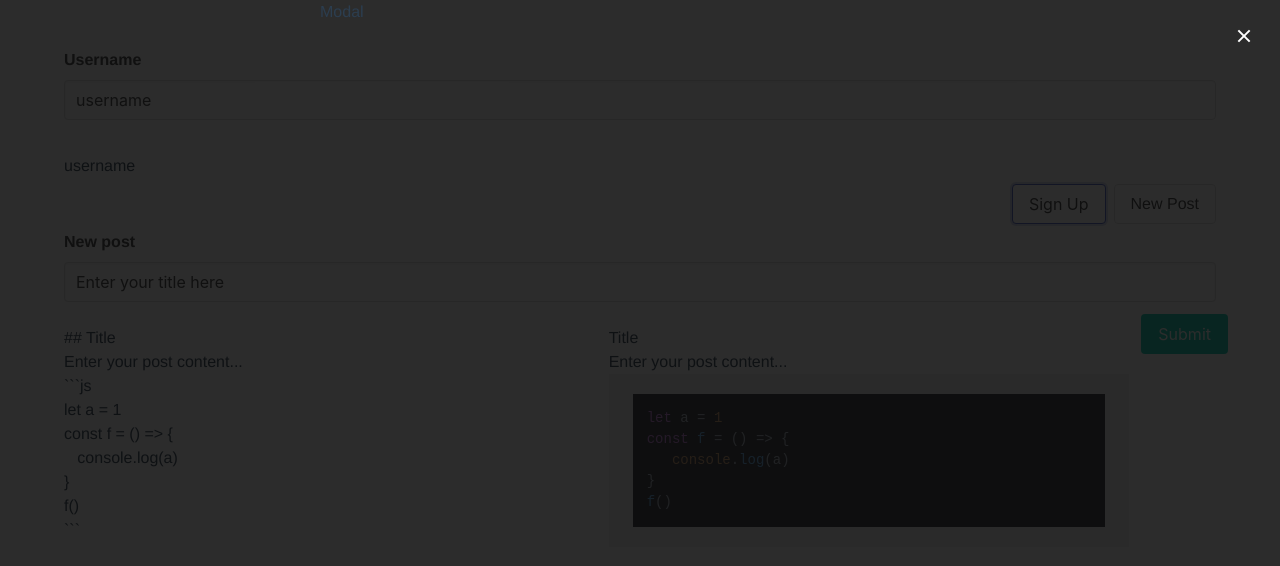
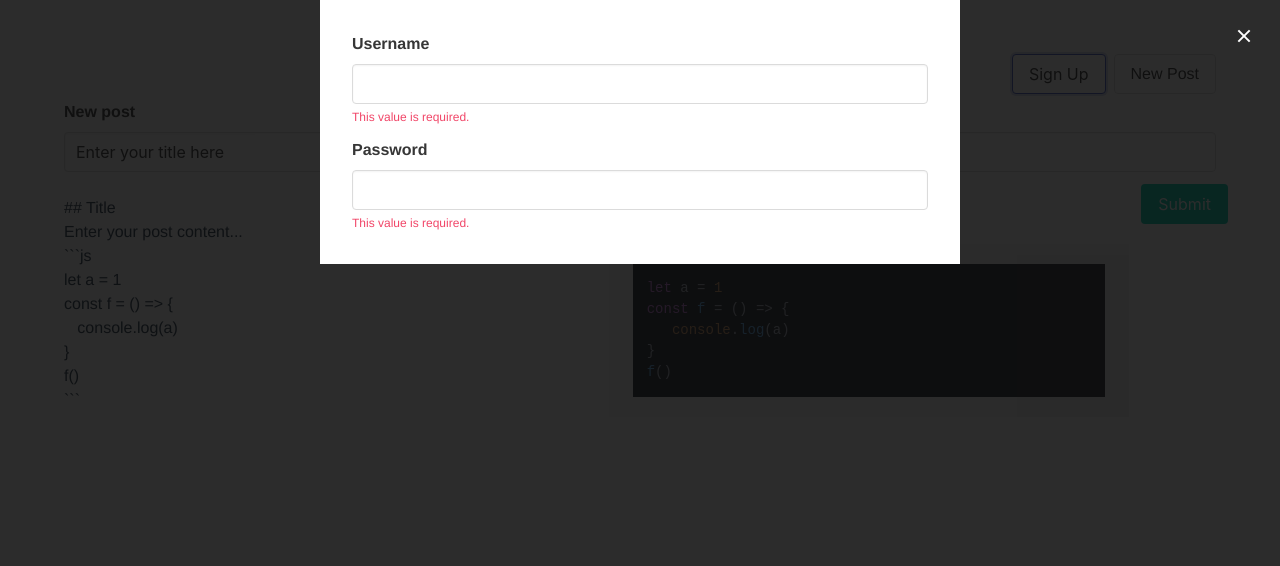
Before and after one commit to joma74/vuejs-composition-api, a Vue app: page /posts/new in a window 1280 px wide. Both pictures are taken after a click on the button "Sign Up". Shown: the top 566 px of the page. Built offline with nearby package versions, Linux system fonts and the light colour scheme.

Commit message:
feat: Make Signup form into own component

```diff
--- a/src/App.vue
+++ b/src/App.vue
@@ -9,12 +9,6 @@
   </div>
   <section class="section">
     <div class="container">
-      <form-input
-        name="Username"
-        v-model="username"
-        :error="usernameValdiationStatus.message"
-      />
-      {{ username }}
       <navbar />
       <router-view />
     </div>
@@ -24,23 +18,16 @@
 <script lang="ts">
 import { defineComponent, computed, ref } from "vue"
 import Navbar from "@/components/Navbar.vue"
-import FormInput from "@/components/FormInput.vue"
 import { useModal } from "@/useModal"
-import { required, length, Status, validate } from "@/validation"
 
 export default defineComponent({
   name: "App",
   components: {
     Navbar,
-    FormInput,
   },
 
   setup() {
     const modal = useModal()
-    const username = ref("username")
-    const usernameValdiationStatus = computed<Status>(() => {
-      return validate(username.value, [required(), length({ min: 5, max: 25 })])
-    })
 
     const toggleModal = computed(() => {
       return {
@@ -53,8 +40,6 @@ export default defineComponent({
     return {
       toggleModal,
       hideModal,
-      username,
-      usernameValdiationStatus,
     }
   },
 })
--- a/src/components/FormInput.vue
+++ b/src/components/FormInput.vue
@@ -1,10 +1,12 @@
 <template>
   <div class="field">
-    <label for="" class="label" :name="name">{{ name }}</label>
+    <label :for="name" class="label">{{ name }}</label>
     <div class="control">
       <input
         class="input"
+        :id="name"
         :type="type"
+        :name="name"
         :value="modelValue"
         @input="updateModelValue"
       />
@@ -45,3 +47,4 @@ export default defineComponent({
   },
 })
 </script>
+<style scoped></style>
--- a/src/components/Navbar.vue
+++ b/src/components/Navbar.vue
@@ -7,15 +7,19 @@
       </div>
     </div>
   </div>
-  <teleport to="#modal"><div>Modal</div></teleport></template
->
+  <teleport to="#modal"><signup /></teleport
+></template>
 
 <script lang="ts">
 import { defineComponent } from "@vue/runtime-core"
+import Signup from "@/components/Signup.vue"
 import { useModal } from "@/useModal"
 
 export default defineComponent({
   name: "Navbar",
+  components: {
+    Signup,
+  },
   setup() {
     const modal = useModal()
 
--- /dev/null
+++ b/src/components/Signup.vue
@@ -0,0 +1,55 @@
+<template>
+  <form @submit="submit">
+    <form-input
+      name="Username"
+      v-model="username"
+      :error="usernameValidationStatus.message"
+    />
+    <form-input
+      name="Password"
+      v-model="password"
+      type="password"
+      :error="passwordValidationStatus.message"
+    />
+  </form>
+</template>
+<script lang="ts">
+import { required, length, Status, validate } from "@/validation"
+
+import { defineComponent, computed, ref } from "vue"
+
+import FormInput from "@/components/FormInput.vue"
+
+export default defineComponent({
+  name: "Signup",
+  components: {
+    FormInput,
+  },
+  setup() {
+    const username = ref("")
+    const usernameValidationStatus = computed<Status>(() => {
+      return validate(username.value, [required(), length({ min: 5, max: 25 })])
+    })
+    const password = ref("")
+    const passwordValidationStatus = computed<Status>(() => {
+      return validate(password.value, [required(), length({ min: 5, max: 25 })])
+    })
+
+    const submit = (evt: Event) => {}
+    return {
+      username,
+      usernameValidationStatus,
+      password,
+      passwordValidationStatus,
+      submit,
+    }
+  },
+})
+</script>
+
+<style scoped>
+form {
+  padding: 2em;
+  background-color: white;
+}
+</style>
```
